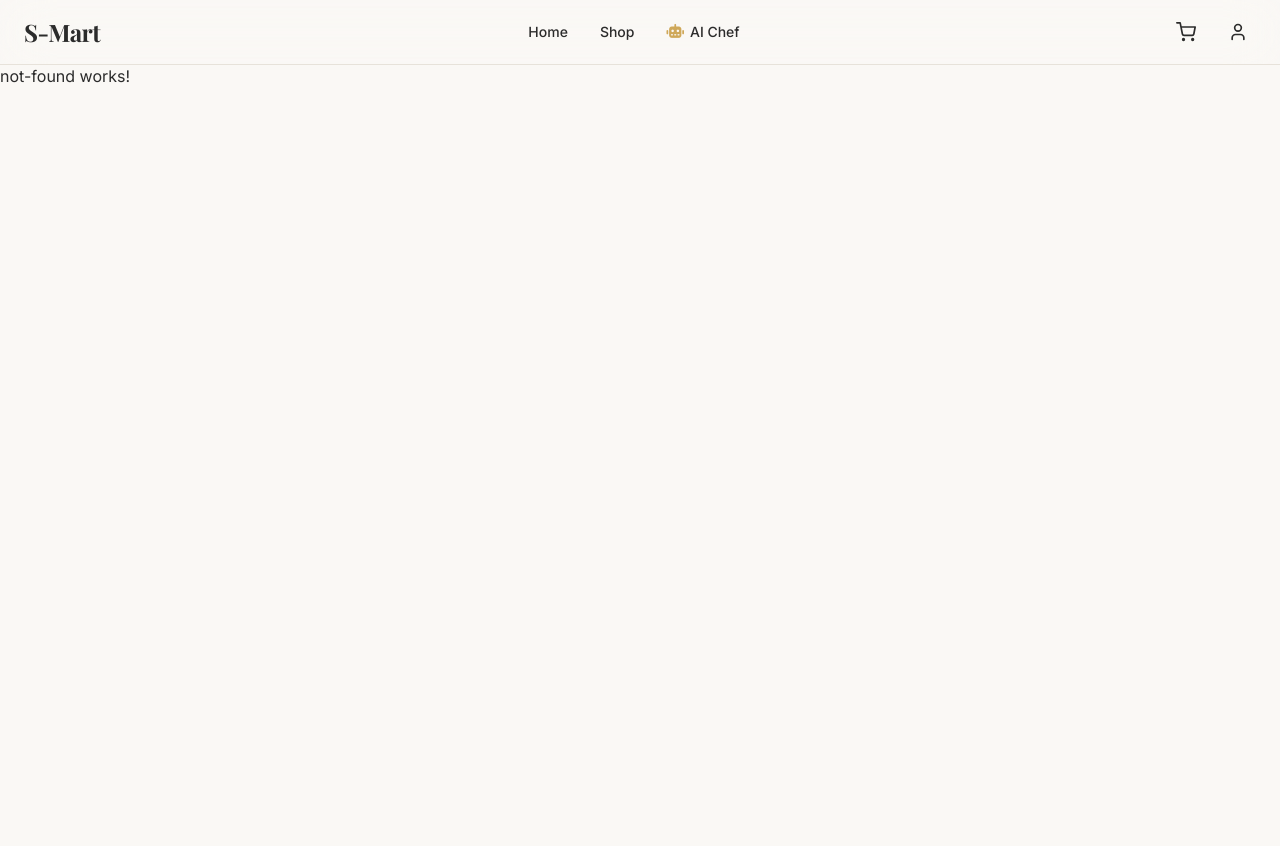
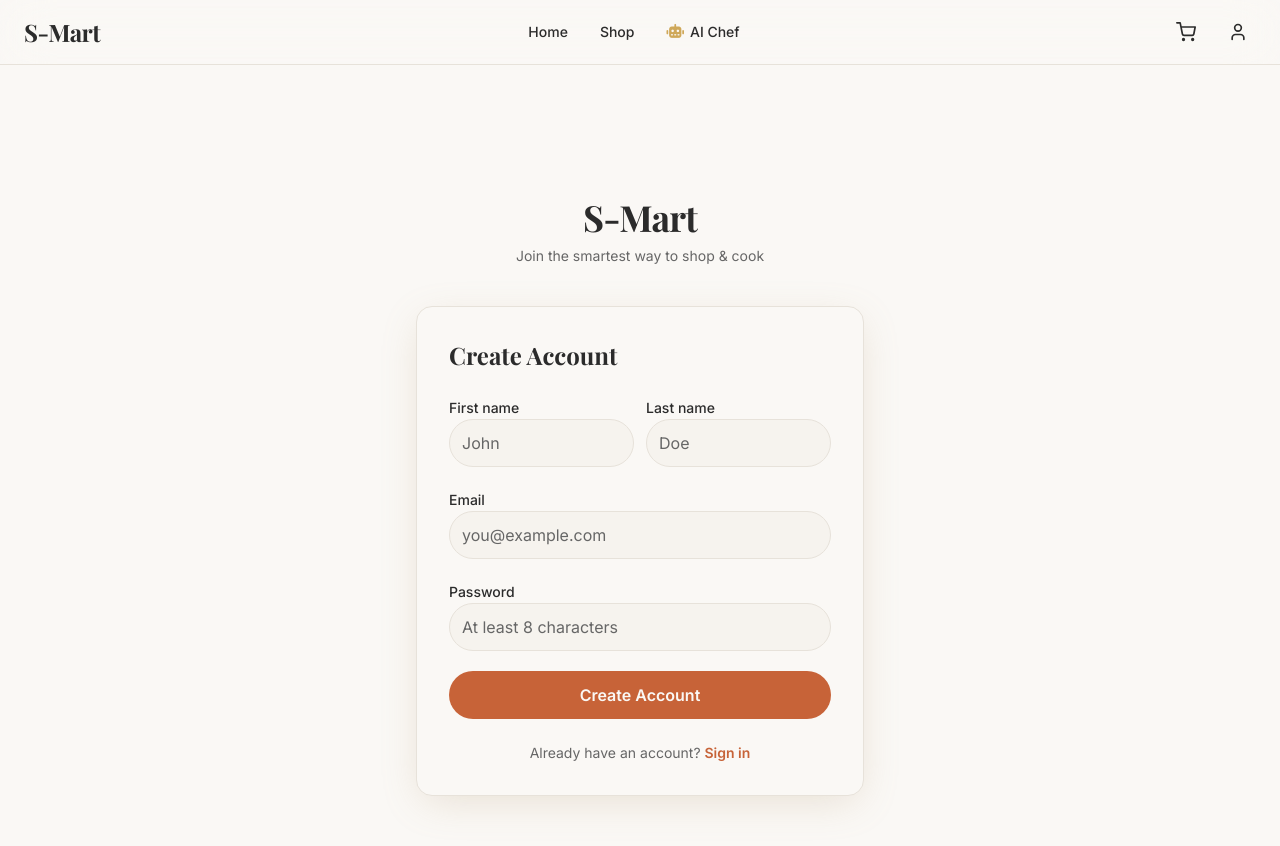
Before and after one commit to 7atoom/S-mart, an Angular app: page /signup in a window 1280 px wide. Shown: the top 846 px of the page. Before the commit the page ends 800 px from the top, so only its background shows below. Built offline with nearby package versions, Linux system fonts and the light colour scheme; no server answers; a web font is replaced by a local one.

Commit message:
login/signup pages ui

```diff
--- a/src/app/app.routes.ts
+++ b/src/app/app.routes.ts
@@ -7,10 +7,14 @@ import { Cart } from './pages/cart/cart';
 import { AiChefPick } from './pages/ai-chef-pick/ai-chef-pick';
 import { AiChefPickPeople } from './pages/ai-chef-pick-people/ai-chef-pick-people';
 import { AiChefPickCart } from './pages/ai-chef-pick-cart/ai-chef-pick-cart';
+import { Login } from './pages/login/login';
+import { Signup } from './pages/signup/signup';
 
 export const routes: Routes = [
   { path: '', redirectTo: 'home', pathMatch: 'full' },
   { path: 'home', component: Home },
+  { path: 'login', component: Login },
+  { path: 'signup', component: Signup },
   { path: 'shop', component: Shop },
   { path: 'aiChef', component: AiChef },
   { path: 'aiChef/:meal', component: AiChefPick },
--- a/src/app/pages/ai-chef-pick-cart/ai-chef-pick-cart.html
+++ b/src/app/pages/ai-chef-pick-cart/ai-chef-pick-cart.html
@@ -152,7 +152,7 @@
       <div class="flex gap-3">
         <button
           (click)="weCookIt()"
-          class="flex-1 flex items-center justify-center gap-2 py-3.5 rounded-2xl bg-gradient-gold text-main font-sans font-medium hover:opacity-90 transition-opacity warm-shadow"
+          class="flex-1 flex items-center justify-center gap-2 py-3.5 rounded-2xl bg-gradient-gold text-main font-sans font-medium hover:opacity-90 transition-opacity warm-shadow cursor-pointer"
         >
           <svg
             xmlns="http://www.w3.org/2000/svg"
@@ -175,7 +175,7 @@
         </button>
         <button
           (click)="addToCart()"
-          class="flex-1 flex items-center justify-center gap-2 py-3.5 rounded-2xl btn-accent font-sans font-medium hover:bg-terracotta-light transition-colors warm-shadow"
+          class="cursor-pointer flex-1 flex items-center justify-center gap-2 py-3.5 rounded-2xl btn-accent font-sans font-medium hover:bg-terracotta-light transition-colors warm-shadow"
         >
           <svg
             xmlns="http://www.w3.org/2000/svg"
--- /dev/null
+++ b/src/app/pages/login/login.css
@@ -0,0 +1,4 @@
+/* Login page styles - theme uses global design tokens */
+*{
+  transition: all 0.3s ease;
+}
--- /dev/null
+++ b/src/app/pages/login/login.html
@@ -0,0 +1,74 @@
+<div class="min-h-screen bg-[hsl(var(--background))] flex items-center justify-center px-4 pt-16">
+  <div class="w-full max-w-md">
+    <div class="text-center mb-10">
+      <a routerLink="/" class="font-serif text-4xl font-bold tracking-tight text-[hsl(var(--foreground))]">S-Mart</a>
+      <p class="text-[hsl(var(--muted-foreground))] mt-2 text-sm">Welcome back to your smart kitchen</p>
+    </div>
+
+    <div class="bg-[hsl(var(--card))] rounded-2xl p-8 warm-shadow-lg border border-[hsl(var(--border))]">
+      <h1 class="font-serif text-2xl font-bold text-[hsl(var(--foreground))] mb-6">Sign In</h1>
+
+      <form class="space-y-5" (ngSubmit)="onSubmit()">
+        <div class="space-y-2">
+          <label
+            class="text-sm font-medium leading-none text-[hsl(var(--foreground))]"
+            for="email"
+          >
+            Email
+          </label>
+          <input
+            type="email"
+            id="email"
+            [(ngModel)]="email"
+            name="email"
+            placeholder="you@example.com"
+            class="flex w-full border px-3 py-2 text-base h-12 rounded-full bg-[hsl(var(--secondary))] border-[hsl(var(--border))] text-[hsl(var(--foreground))] placeholder:text-[hsl(var(--muted-foreground))] focus:outline-none focus:ring-2 focus:ring-[hsl(var(--ring))] focus:ring-offset-2 focus:border-[hsl(var(--primary))]"
+          />
+        </div>
+
+        <div class="space-y-2">
+          <div class="flex items-center justify-between">
+            <label
+              class="text-sm font-medium leading-none text-[hsl(var(--foreground))]"
+              for="password"
+            >
+              Password
+            </label>
+            <button type="button" class="cursor-pointer text-xs text-[hsl(var(--accent))] hover:underline">
+              Forgot password?
+            </button>
+          </div>
+          <input
+            type="password"
+            id="password"
+            [(ngModel)]="password"
+            name="password"
+            placeholder="••••••••"
+            class="flex w-full border px-3 py-2 text-base h-12 rounded-full bg-[hsl(var(--secondary))] border-[hsl(var(--border))] text-[hsl(var(--foreground))] placeholder:text-[hsl(var(--muted-foreground))] focus:outline-none focus:ring-2 focus:ring-[hsl(var(--ring))] focus:ring-offset-2 focus:border-[hsl(var(--primary))]"
+          />
+        </div>
+
+        <button
+          type="submit"
+          class="inline-flex items-center justify-center w-full h-12 rounded-full cursor-pointer bg-[hsl(var(--accent))] hover:bg-[hsl(var(--accent))]/90 text-[hsl(var(--accent-foreground))] font-semibold text-base transition-colors focus:outline-none focus:ring-2 focus:ring-[hsl(var(--ring))] focus:ring-offset-2"
+        >
+          Sign In
+        </button>
+      </form>
+
+      <div class="flex items-center gap-3 my-6">
+        <div class="flex-1 h-px bg-[hsl(var(--border))]"></div>
+
+      </div>
+
+      <p class="text-center mt-6 text-sm text-[hsl(var(--muted-foreground))]">
+        Don't have an account?
+        <a routerLink="/signup" class="text-[hsl(var(--accent))] font-semibold hover:underline">Create one</a>
+      </p>
+    </div>
+
+
+
+
+  </div>
+</div>
--- /dev/null
+++ b/src/app/pages/login/login.ts
@@ -0,0 +1,19 @@
+import { Component } from '@angular/core';
+import { RouterLink } from '@angular/router';
+import { FormsModule } from '@angular/forms';
+
+@Component({
+  selector: 'app-login',
+  standalone: true,
+  imports: [RouterLink, FormsModule],
+  templateUrl: './login.html',
+  styleUrl: './login.css',
+})
+export class Login {
+  email = '';
+  password = '';
+
+  onSubmit() {
+    // TODO: implement auth
+  }
+}
--- /dev/null
+++ b/src/app/pages/signup/signup.css
@@ -0,0 +1 @@
+/* Signup page styles - theme uses global design tokens */
--- /dev/null
+++ b/src/app/pages/signup/signup.html
@@ -0,0 +1,113 @@
+<div class="min-h-screen bg-[hsl(var(--background))] flex items-center justify-center px-4 pt-16">
+  <div class="w-full max-w-md">
+    <div class="text-center mb-10">
+      <a routerLink="/" class="font-serif text-4xl font-bold tracking-tight text-[hsl(var(--foreground))]">S-Mart</a>
+      <p class="text-[hsl(var(--muted-foreground))] mt-2 text-sm">Join the smartest way to shop & cook</p>
+    </div>
+
+    <div class="bg-[hsl(var(--card))] rounded-2xl p-8 warm-shadow-lg border border-[hsl(var(--border))]">
+      <h1 class="font-serif text-2xl font-bold text-[hsl(var(--foreground))] mb-6">Create Account</h1>
+
+      <form class="space-y-5" (ngSubmit)="onSubmit()">
+        <div class="grid grid-cols-2 gap-3">
+          <div class="space-y-2">
+            <label
+              class="text-sm font-medium leading-none text-[hsl(var(--foreground))]"
+              for="firstName"
+            >
+              First name
+            </label>
+            <input
+              type="text"
+              id="firstName"
+              [(ngModel)]="firstName"
+              name="firstName"
+              placeholder="John"
+              class="flex w-full border px-3 py-2 text-base h-12 rounded-full bg-[hsl(var(--secondary))] border-[hsl(var(--border))] text-[hsl(var(--foreground))] placeholder:text-[hsl(var(--muted-foreground))] focus:outline-none focus:ring-2 focus:ring-[hsl(var(--ring))] focus:ring-offset-2 focus:border-[hsl(var(--primary))]"
+            />
+          </div>
+          <div class="space-y-2">
+            <label
+              class="text-sm font-medium leading-none text-[hsl(var(--foreground))]"
+              for="lastName"
+            >
+              Last name
+            </label>
+            <input
+              type="text"
+              id="lastName"
+              [(ngModel)]="lastName"
+              name="lastName"
+              placeholder="Doe"
+              class="flex w-full border px-3 py-2 text-base h-12 rounded-full bg-[hsl(var(--secondary))] border-[hsl(var(--border))] text-[hsl(var(--foreground))] placeholder:text-[hsl(var(--muted-foreground))] focus:outline-none focus:ring-2 focus:ring-[hsl(var(--ring))] focus:ring-offset-2 focus:border-[hsl(var(--primary))]"
+            />
+          </div>
+        </div>
+
+        <div class="space-y-2">
+          <label
+            class="text-sm font-medium leading-none text-[hsl(var(--foreground))]"
+            for="email"
+          >
+            Email
+          </label>
+          <input
+            type="email"
+            id="email"
+            [(ngModel)]="email"
+            name="email"
+            placeholder="you@example.com"
+            class="flex w-full border px-3 py-2 text-base h-12 rounded-full bg-[hsl(var(--secondary))] border-[hsl(var(--border))] text-[hsl(var(--foreground))] placeholder:text-[hsl(var(--muted-foreground))] focus:outline-none focus:ring-2 focus:ring-[hsl(var(--ring))] focus:ring-offset-2 focus:border-[hsl(var(--primary))]"
+          />
+        </div>
+
+        <div class="space-y-2">
+          <label
+            class="text-sm font-medium leading-none text-[hsl(var(--foreground))]"
+            for="password"
+          >
+            Password
+          </label>
+          <input
+            type="password"
+            id="password"
+            [(ngModel)]="password"
+            name="password"
+            placeholder="At least 8 characters"
+            class="flex w-full border px-3 py-2 text-base h-12 rounded-full bg-[hsl(var(--secondary))] border-[hsl(var(--border))] text-[hsl(var(--foreground))] placeholder:text-[hsl(var(--muted-foreground))] focus:outline-none focus:ring-2 focus:ring-[hsl(var(--ring))] focus:ring-offset-2 focus:border-[hsl(var(--primary))]"
+          />
+        </div>
+
+        <!-- <div class="flex items-start gap-2">
+          <input
+            type="checkbox"
+            id="terms"
+            [(ngModel)]="agreeTerms"
+            name="agreeTerms"
+            class="h-4 w-4 shrink-0 rounded border-[hsl(var(--primary))] bg-[hsl(var(--secondary))] text-[hsl(var(--primary))] focus:ring-2 focus:ring-[hsl(var(--ring))] focus:ring-offset-2 mt-0.5 cursor-pointer"
+          />
+          <label for="terms" class="text-xs text-[hsl(var(--muted-foreground))] leading-relaxed cursor-pointer">
+            I agree to the
+            <button type="button" class="text-[hsl(var(--accent))] hover:underline">Terms of Service</button>
+            and
+            <button type="button" class="text-[hsl(var(--accent))] hover:underline">Privacy Policy</button>
+          </label>
+        </div> -->
+
+        <button
+          type="submit"
+          class="inline-flex items-center justify-center w-full h-12 rounded-full cursor-pointer bg-[hsl(var(--accent))] hover:bg-[hsl(var(--accent))]/90 text-[hsl(var(--accent-foreground))] font-semibold text-base transition-colors focus:outline-none focus:ring-2 focus:ring-[hsl(var(--ring))] focus:ring-offset-2"
+        >
+          Create Account
+        </button>
+      </form>
+
+      <p class="text-center mt-6 text-sm text-[hsl(var(--muted-foreground))]">
+        Already have an account?
+        <a routerLink="/login" class="text-[hsl(var(--accent))] font-semibold hover:underline">Sign in</a>
+      </p>
+    </div>
+
+
+  </div>
+</div>
--- /dev/null
+++ b/src/app/pages/signup/signup.ts
@@ -0,0 +1,22 @@
+import { Component } from '@angular/core';
+import { RouterLink } from '@angular/router';
+import { FormsModule } from '@angular/forms';
+
+@Component({
+  selector: 'app-signup',
+  standalone: true,
+  imports: [RouterLink, FormsModule],
+  templateUrl: './signup.html',
+  styleUrl: './signup.css',
+})
+export class Signup {
+  firstName = '';
+  lastName = '';
+  email = '';
+  password = '';
+  agreeTerms = false;
+
+  onSubmit() {
+    // TODO: implement signup
+  }
+}
--- a/src/app/shared/components/navbar/navbar.html
+++ b/src/app/shared/components/navbar/navbar.html
@@ -64,7 +64,7 @@
       </a>
 
       <!-- User -->
-      <div class="p-2 rounded-full hover:bg-[hsl(var(--secondary))] transition-colors cursor-pointer group">
+      <a routerLink="/login" class="p-2 rounded-full hover:bg-[hsl(var(--secondary))] transition-colors cursor-pointer group">
         <svg
           xmlns="http://www.w3.org/2000/svg"
           width="20"
@@ -80,7 +80,7 @@
           <path d="M19 21v-2a4 4 0 0 0-4-4H9a4 4 0 0 0-4 4v2"></path>
           <circle cx="12" cy="7" r="4"></circle>
         </svg>
-      </div>
+      </a>
     </div>
 
     <!-- Mobile hamburger -->
```
Also changed, not shown: 2 other files (tests, documents, lock files or other folders).
